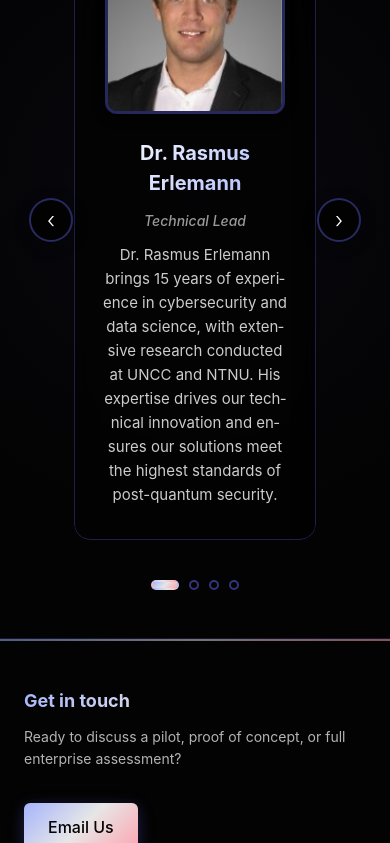
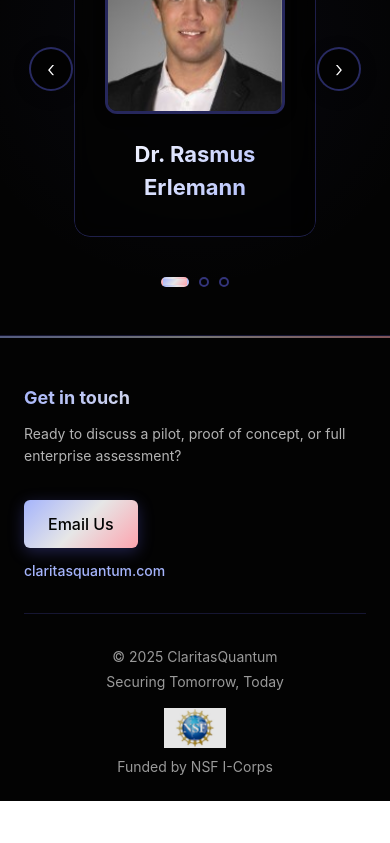
Before and after one commit to sksathe/claritas-quantum, a React (Vite) app: page / in a window 390 px wide. Shown: the part 5600-6443 px from the top of the page. After the commit the page ends 6401 px from the top, so only its background shows below. Built offline with nearby package versions, Linux system fonts and the light colour scheme.

Commit message:
Update to who we are page

```diff
--- a/src/App.css
+++ b/src/App.css
@@ -988,8 +988,8 @@ body {
 
 .team-member {
   display: flex;
-  flex-direction: row;
-  gap: 32px;
+  flex-direction: column;
+  gap: 24px;
   padding: 40px;
   background: rgba(3, 3, 3, 0.8);
   backdrop-filter: blur(10px);
@@ -1003,9 +1003,11 @@ body {
   min-width: 100%;
   max-width: 100%;
   flex-shrink: 0;
-  align-items: flex-start;
+  align-items: center;
+  justify-content: center;
   box-sizing: border-box;
   width: 100%;
+  text-align: center;
 }
 
 .team-member::before {
@@ -1041,6 +1043,19 @@ body {
   font-weight: 300;
   line-height: 1;
   box-shadow: 0 4px 16px rgba(0, 0, 0, 0.3);
+  padding: 0;
+  margin: 0;
+  text-align: center;
+}
+
+.carousel-btn span {
+  display: inline-flex;
+  align-items: center;
+  justify-content: center;
+  line-height: 1;
+  margin: 0;
+  padding: 0;
+  vertical-align: middle;
 }
 
 .carousel-btn:hover {
@@ -1120,18 +1135,17 @@ body {
 }
 
 .team-info {
-  flex: 1;
   display: flex;
   flex-direction: column;
-  gap: 12px;
-  min-width: 0;
-  max-width: 100%;
-  overflow: hidden;
+  align-items: center;
+  justify-content: center;
+  text-align: center;
+  width: 100%;
 }
 
 .team-info h3 {
   margin: 0;
-  font-size: 20px;
+  font-size: 22px;
   font-weight: 700;
   color: #ffffff;
   background: linear-gradient(135deg, #ffffff 0%, #a5b4fc 100%);
@@ -1140,28 +1154,6 @@ body {
   -webkit-text-fill-color: transparent;
   word-wrap: break-word;
   overflow-wrap: break-word;
-}
-
-.team-role {
-  margin: 0;
-  font-size: 14px;
-  color: rgba(255, 255, 255, 0.6);
-  font-weight: 500;
-  font-style: italic;
-  word-wrap: break-word;
-  overflow-wrap: break-word;
-}
-
-.team-bio {
-  margin: 0;
-  font-size: 15px;
-  color: rgba(255, 255, 255, 0.8);
-  line-height: 1.6;
-  font-weight: 400;
-  word-wrap: break-word;
-  overflow-wrap: break-word;
-  hyphens: auto;
-  max-width: 100%;
 }
 
 /* Footer */
@@ -1255,17 +1247,43 @@ body {
   padding-top: 32px;
   display: flex;
   align-items: center;
-  justify-content: center;
-  gap: 8px;
+  justify-content: space-between;
+  gap: 16px;
   border-top: 1px solid rgba(99, 102, 241, 0.2);
   color: rgba(255, 255, 255, 0.6);
   max-width: 1200px;
   margin-left: auto;
   margin-right: auto;
+  flex-wrap: wrap;
+}
+
+.footer-left {
+  display: flex;
+  align-items: center;
+  gap: 8px;
 }
 
 .dot {
   font-size: 12px;
+}
+
+.footer-nsf {
+  display: flex;
+  align-items: center;
+  gap: 12px;
+  font-size: 14px;
+  color: rgba(255, 255, 255, 0.6);
+}
+
+.nsf-logo {
+  height: 40px;
+  width: auto;
+  object-fit: contain;
+  opacity: 0.9;
+}
+
+.nsf-logo:hover {
+  opacity: 1;
 }
 
 /* Responsive */
@@ -1414,6 +1432,23 @@ body {
     align-items: flex-start;
     width: 100%;
   }
+
+  .footer-bottom {
+    flex-direction: column;
+    align-items: center;
+    gap: 16px;
+    text-align: center;
+  }
+
+  .footer-left {
+    flex-direction: column;
+    gap: 4px;
+  }
+
+  .footer-nsf {
+    flex-direction: column;
+    gap: 8px;
+  }
 }
 
 @media (max-width: 640px) {
@@ -1426,4 +1461,20 @@ body {
   .meta-divider {
     display: none;
   }
+
+  .footer-bottom {
+    flex-direction: column;
+    align-items: center;
+    gap: 16px;
+    text-align: center;
+  }
+
+  .footer-left {
+    flex-direction: column;
+    gap: 4px;
+  }
+
+  .dot {
+    display: none;
+  }
 }
--- a/src/App.jsx
+++ b/src/App.jsx
@@ -24,29 +24,16 @@ function App() {
   const teamMembers = [
     {
       name: "Dr. Rasmus Erlemann",
-      role: "Technical Lead",
-      bio: "Dr. Rasmus Erlemann brings 15 years of experience in cybersecurity and data science, with extensive research conducted at UNCC and NTNU. His expertise drives our technical innovation and ensures our solutions meet the highest standards of post-quantum security.",
       image: "/team/rasmus-erlemann.jpg",
       alt: "Dr. Rasmus Erlemann"
     },
     {
-      name: "Dr. David Yu",
-      role: "Industry Mentor",
-      bio: "Dr. David Yu brings over 20 years of global experience in finance, investment, and valuation. His background includes leadership roles at Inception, AAVA, Bank of America Merrill Lynch, Libra Group, NYU Shanghai, and Johns Hopkins University, providing strategic guidance to our team.",
-      image: "/team/david-yu.jpg",
-      alt: "Dr. David Yu"
-    },
-    {
       name: "Charles Morris",
-      role: "Co-Entrepreneurial Lead",
-      bio: "Charles Morris is a BS student in Computer Science at UNCC, holding CompTIA Security+ and Network+ certifications. He has experience building AI-driven platforms and has successfully completed the NSF I-Corps Regional program, bringing entrepreneurial energy to our mission.",
       image: "/team/charles-morris.jpg",
       alt: "Charles Morris"
     },
     {
       name: "Sanjyot Sathe",
-      role: "Co-Entrepreneurial Lead",
-      bio: "Sanjyot Sathe is an MS student in Computer Science at UNCC, with expertise in cloud computing, DevOps automation, and microservice architectures. She previously served as Software Engineer II at UBS, bringing real-world industry experience to our technical development.",
       image: "/team/sanjyot-sathe.jpg",
       alt: "Sanjyot Sathe"
     }
@@ -323,7 +310,7 @@ function App() {
         <h2>Who We Are</h2>
         <div className="team-carousel-container">
           <button className="carousel-btn carousel-btn-prev" onClick={prevSlide} aria-label="Previous slide">
-            ‹
+            <span>‹</span>
           </button>
           <div className="team-carousel">
             <div
@@ -344,15 +331,13 @@ function App() {
                   </div>
                   <div className="team-info">
                     <h3>{member.name}</h3>
-                    <p className="team-role">{member.role}</p>
-                    <p className="team-bio">{member.bio}</p>
                   </div>
                 </div>
               ))}
             </div>
           </div>
           <button className="carousel-btn carousel-btn-next" onClick={nextSlide} aria-label="Next slide">
-            ›
+            <span>›</span>
           </button>
         </div>
         <div className="carousel-dots">
@@ -392,9 +377,15 @@ function App() {
           </div>
         </div>
         <div className="footer-bottom">
-          <span>© {new Date().getFullYear()} ClaritasQuantum</span>
-          <span className="dot">•</span>
-          <span>Securing Tomorrow, Today</span>
+          <div className="footer-left">
+            <span>© {new Date().getFullYear()} ClaritasQuantum</span>
+            <span className="dot">•</span>
+            <span>Securing Tomorrow, Today</span>
+          </div>
+          <div className="footer-nsf">
+            <img src="/logo/nsf_logo.jpg" alt="NSF Logo" className="nsf-logo" />
+            <span>Funded by NSF I-Corps</span>
+          </div>
         </div>
       </footer>
     </div>
```
Also changed, not shown: public/logo/nsf_logo.jpg (added).
